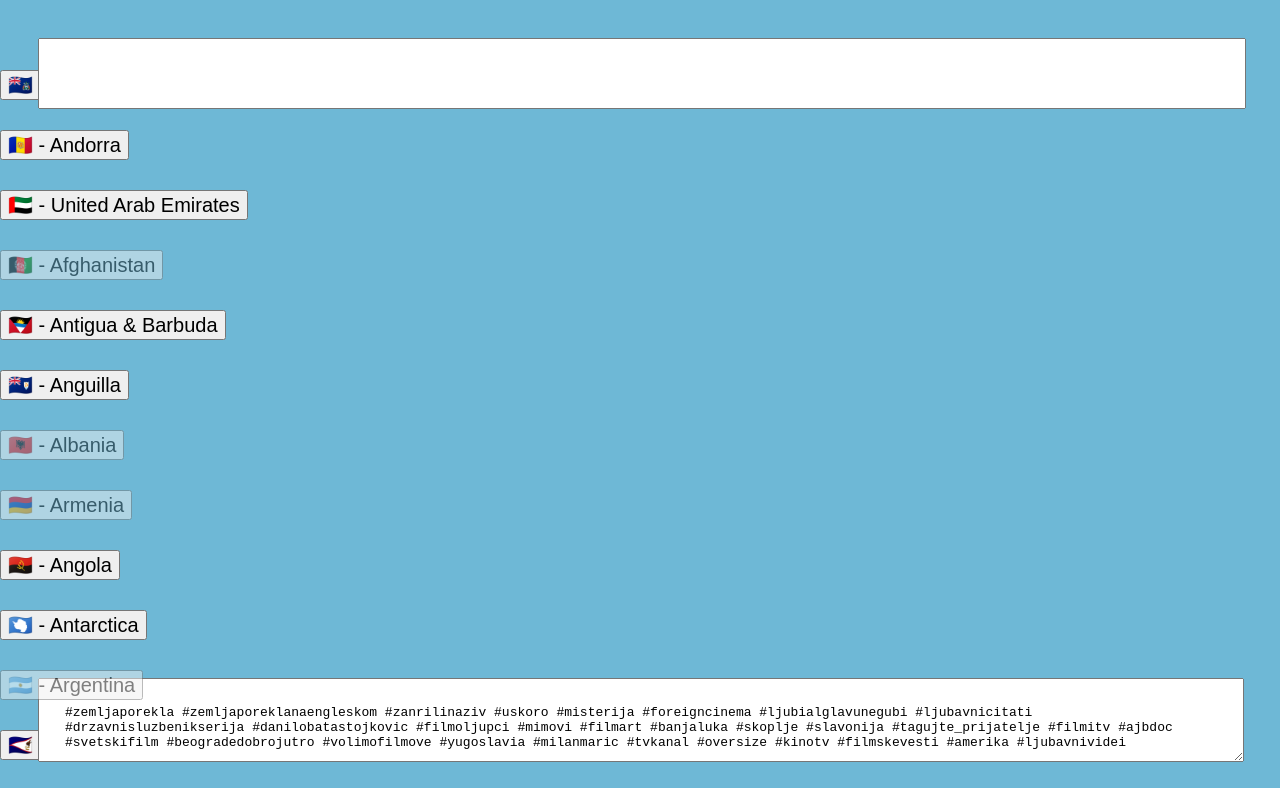
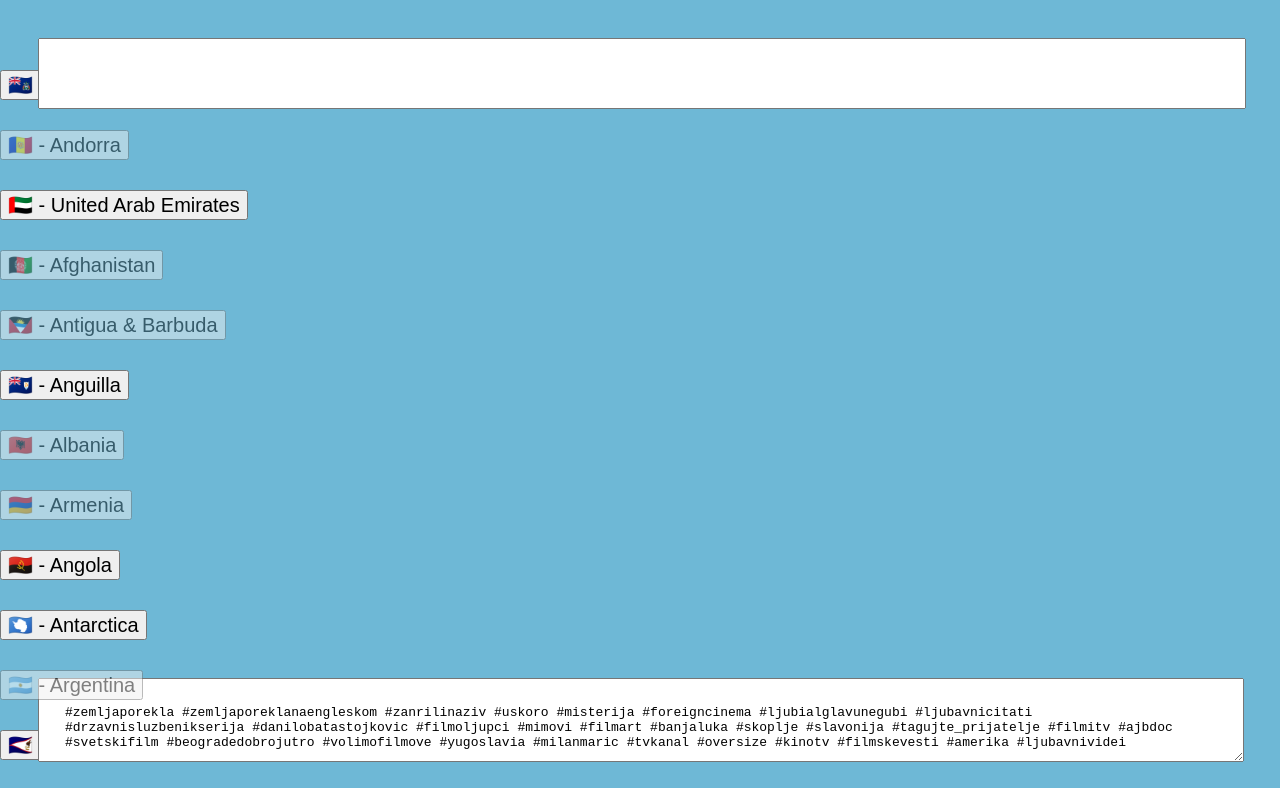
Before and after one commit to kosijer/insta-flags, a React (Create React App) app: page / in a window 1280 px wide. Shown: the top 788 px of the page. Built offline with nearby package versions, Linux system fonts and the light colour scheme.

Commit message:
Watched: "AG" and "AD"

```diff
--- a/src/data/watched.js
+++ b/src/data/watched.js
@@ -37,5 +37,7 @@ export const WATCHED = [
   "IN",
   "GE",
   "VE",
-  "MR"
+  "MR",
+  "AG",
+  "AD"
 ];
```
